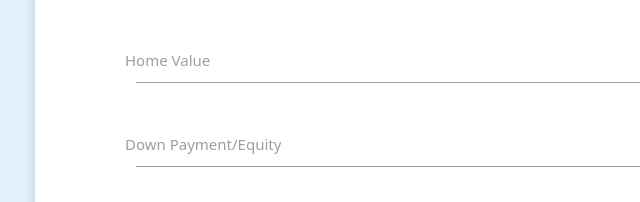
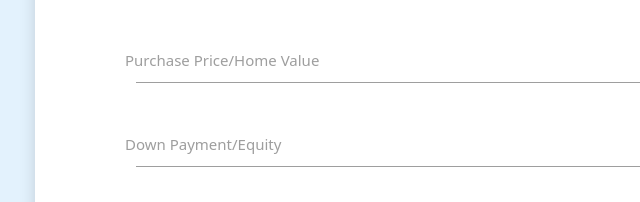
Before and after one commit to kenyamat123/mortgagecalc10292025, a plain HTML site: page index.html in a window 1280 px wide. Shown: the part 225-427 px from the top of the page, 157-797 px from the left. Drawn offline with nearby package versions, Linux system fonts and the light colour scheme.

Commit message:
Update label for home value input field

```diff
--- a/index.html
+++ b/index.html
@@ -21,7 +21,7 @@
                 <main class="row mx-5">
                     <div class="input-field">
                         <input type="number" class="autocomplete" id="homeValue" />
-                        <label>Home Value</label>
+                        <label>Purchase Price/Home Value</label>
                     </div>
                     <div class="input-field">
                         <input type="number" class="autocomplete" id="downPayment" />
```
